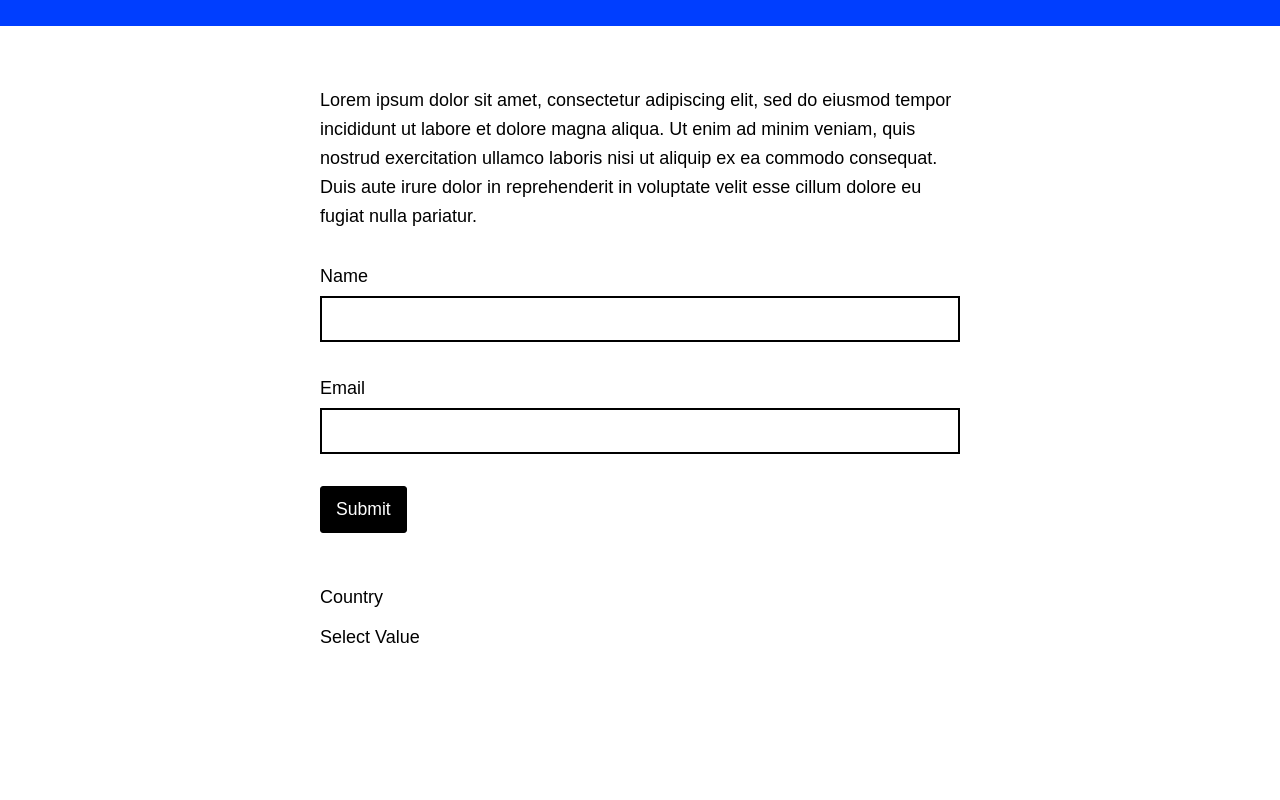
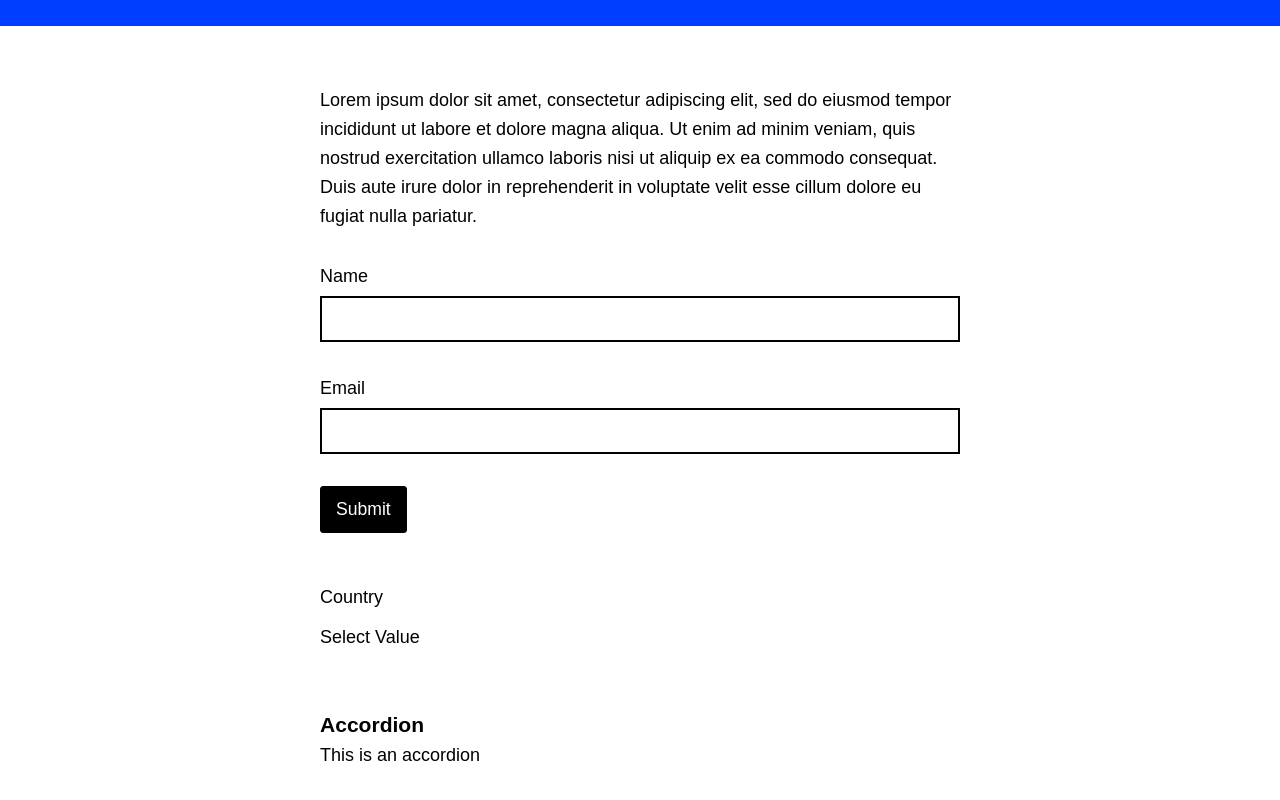
Before and after one commit to dkempton12/components-library, a React (Create React App) app: page / in a window 1280 px wide. Shown: the part 276-1076 px from the top of the page. Before the commit the page ends 1044 px from the top, so only its background shows below. Built offline with nearby package versions, Linux system fonts and the light colour scheme.

Commit message:
adding Accordion to main page

```diff
--- a/src/App.js
+++ b/src/App.js
@@ -5,6 +5,7 @@ import WebsiteHero from "./components/UI/WebsiteHero/WebsiteHero";
 import Signup from "./components/Signup/Signup";
 import Dropdown from "./components/UI/Dropdown/Dropdown";
 import dropdownData from "./components/UI/Dropdown/dropdownData";
+import Accordion from "./components/UI/Accordion/Accordion";
 
 function App() {
   return (
@@ -23,6 +24,23 @@ function App() {
         <Signup />
 
         <Dropdown data={dropdownData} label="Country" />
+        <h3>Accordion</h3>
+        <Accordion>
+          <ul>
+            <li>
+              Lorem ipsum dolor sit amet, consectetur adipiscing elit, sed do
+              eiusmod tempor incididunt ut labore et dolore magna aliqua.
+            </li>
+            <li>
+              Lorem ipsum dolor sit amet, consectetur adipiscing elit, sed do
+              eiusmod tempor incididunt ut labore et dolore magna aliqua.
+            </li>
+            <li>
+              Lorem ipsum dolor sit amet, consectetur adipiscing elit, sed do
+              eiusmod tempor incididunt ut labore et dolore magna aliqua.
+            </li>
+          </ul>
+        </Accordion>
       </Container>
     </div>
   );
--- a/src/components/UI/Accordion/Accordion.js
+++ b/src/components/UI/Accordion/Accordion.js
@@ -1,17 +1,17 @@
 import React, { useState } from "react";
-import classes from "./Accordion.module.css";
+import classes from "./Accordion.module.scss";
 
 function Accordion({ children, title }) {
   const [displayAccordion, setDisplayAccordion] = useState(false);
 
   const accordionToggleHandler = () => {
-    setDisplayAccordion(true);
+    setDisplayAccordion(!displayAccordion);
   };
 
   const accordionToggleUI = displayAccordion ? (
     <div className={classes.accordioncontent}>{children}</div>
   ) : (
-    ""
+    <p>This is an accordion</p>
   );
 
   return (
```
